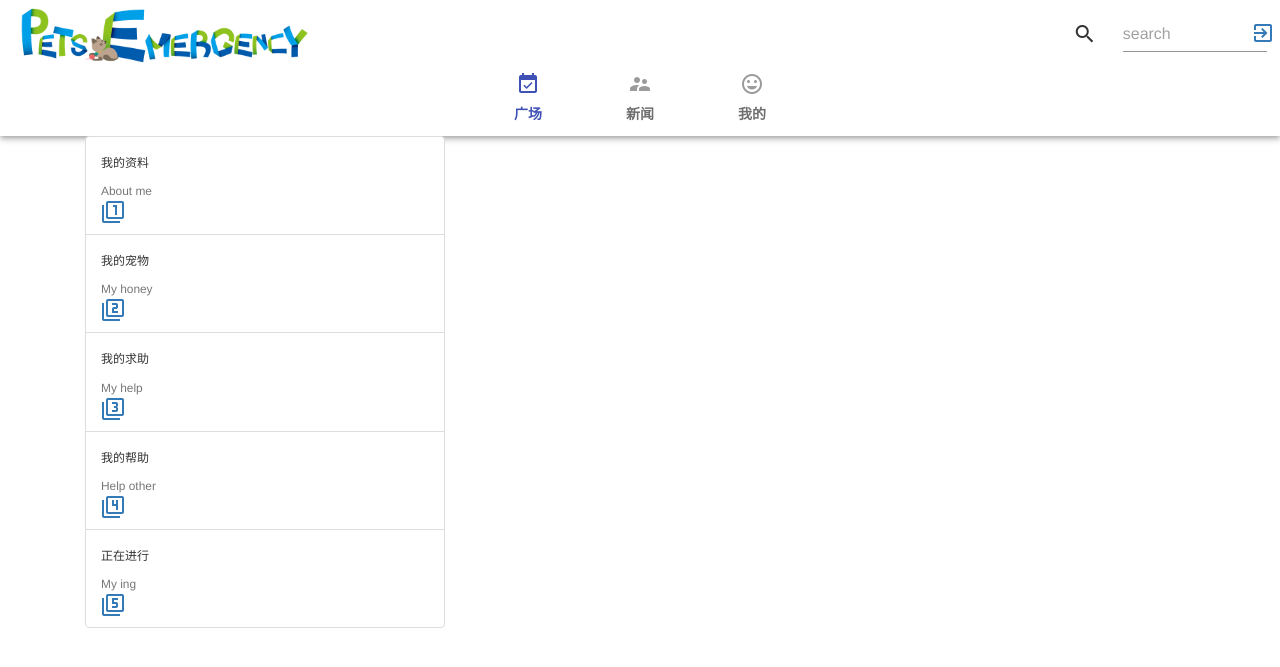
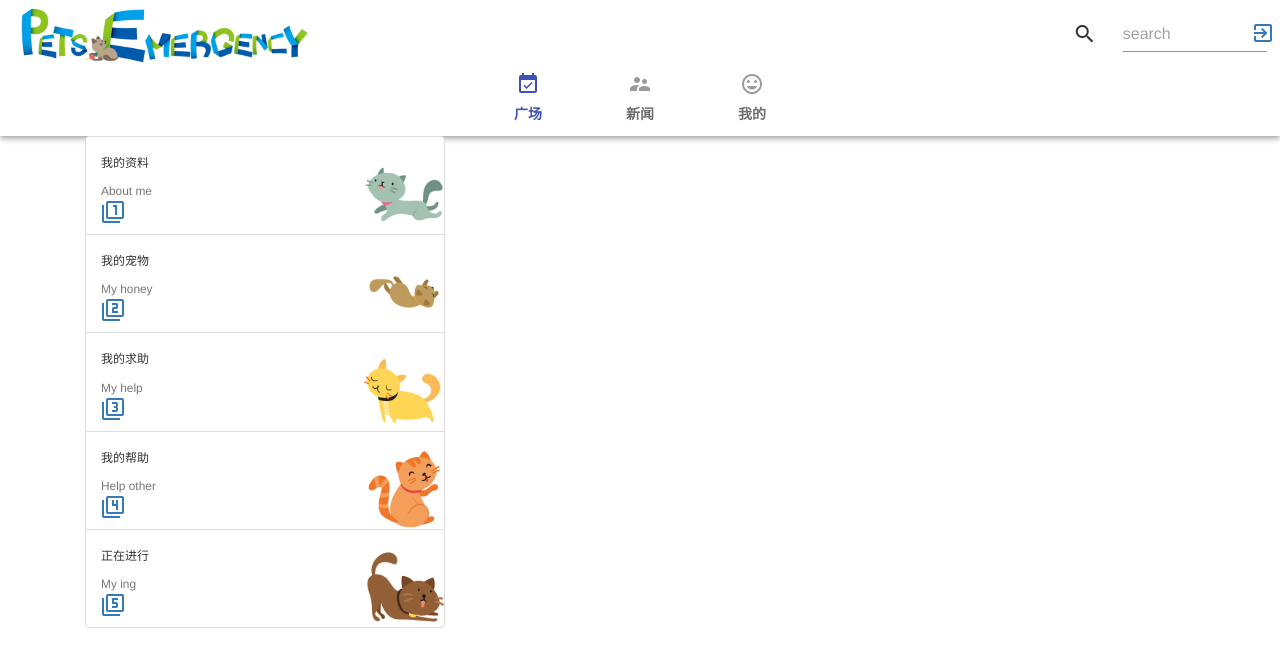
Before and after one commit to tingnim/Pets-Emergency, a Django app: page /pets/myzone/ in a window 1280 px wide. Shown: the top 667 px of the page. Run offline with Django 3.2, Linux system fonts and the light colour scheme; some libraries are stand-ins or nearby versions.

Commit message:
add image

```diff
--- a/templates/petsemergency/WelcomePage.html
+++ b/templates/petsemergency/WelcomePage.html
@@ -1,6 +1,7 @@
 {% load static %}
 <!DOCTYPE html>
 <html>
+<link rel="shortcut icon" href="{% static "4.png" %}"/>
 <head>
     <meta charset="utf-8">
     <meta name="viewport" content="width=device-width">
--- a/templates/petsemergency/base.html
+++ b/templates/petsemergency/base.html
@@ -20,6 +20,7 @@
     </style>
 
 <script src="{% static 'js/mdui.min.js' %}"></script>
+<link rel="shortcut icon" href="{% static "4.png" %}"/>
 
       <body>
 
--- a/templates/petsemergency/myzone.html
+++ b/templates/petsemergency/myzone.html
@@ -3,6 +3,28 @@
 {% block title %}个人主页{% endblock %}
 
 {% block content %}
+<style>
+#li1 {
+	background: white url("{% static "3.png" %}") no-repeat right bottom;
+	background-size: 80px;
+}
+#li2 {
+	background: white url("{% static "5.png" %}") no-repeat right bottom;
+	background-size: 80px;
+}
+#li3 {
+	background: white url("{% static "6.png" %}") no-repeat right bottom;
+	background-size: 80px;
+}
+#li4 {
+	background: white url("{% static "7.png" %}") no-repeat right bottom;
+	background-size: 80px;
+}
+#li5 {
+	background: white url("{% static "8.png" %}") no-repeat right bottom;
+	background-size: 80px;
+}
+</style>
 
   <div class="container">
   <header class="blog-header py-3"></header>
@@ -13,7 +35,7 @@
   <div class="row">
     <div class="col-md-4 order-md-1 mb-4">
       <ul class="list-group mb-3">
-        <li class="list-group-item d-flex justify-content-between lh-condensed">
+        <li id="li1" class="list-group-item d-flex justify-content-between lh-condensed">
           <div>
             <h6 class="my-0">我的资料</h6>
             <small class="text-muted">About me</small>
@@ -21,28 +43,28 @@
           <a href="{% url 'myzone_aboutme' %}">
               <i class="mdui-icon material-icons">filter_1</i>
         </a></li>
-        <li class="list-group-item d-flex justify-content-between lh-condensed">
+        <li id="li2" class="list-group-item d-flex justify-content-between lh-condensed">
           <div>
             <h6 class="my-0">我的宠物</h6>
             <small class="text-muted">My honey</small>
           </div>
             <a href="{% url 'myzone_mypets' %}"><i class="mdui-icon material-icons">filter_2</i></a>
         </li>
-        <li class="list-group-item d-flex justify-content-between lh-condensed">
+        <li id="li3" class="list-group-item d-flex justify-content-between lh-condensed">
           <div>
             <h6 class="my-0">我的求助</h6>
             <small class="text-muted">My help</small>
           </div>
             <a href="{% url 'myzone_myhelp' %}"><i class="mdui-icon material-icons">filter_3</i></a>
         </li>
-        <li class="list-group-item d-flex justify-content-between lh-condensed">
+        <li id="li4" class="list-group-item d-flex justify-content-between lh-condensed">
           <div>
             <h6 class="my-0">我的帮助</h6>
             <small class="text-muted">Help other</small>
           </div>
             <a href="{% url 'myzone_helpother' %}"><i class="mdui-icon material-icons">filter_4</i></a>
         </li>
-          <li class="list-group-item d-flex justify-content-between lh-condensed">
+          <li id="li5" class="list-group-item d-flex justify-content-between lh-condensed">
           <div>
             <h6 class="my-0">正在进行</h6>
             <small class="text-muted">My ing</small>
--- a/templates/petsemergency/signin.html
+++ b/templates/petsemergency/signin.html
@@ -88,6 +88,7 @@
             }
         }
     </style>
+	<link rel="shortcut icon" href="{% static "4.png" %}"/>
     <div class="container">
         <header class="blog-header py-3"></header>
 
--- a/templates/petsemergency/signup.html
+++ b/templates/petsemergency/signup.html
@@ -3,7 +3,7 @@
 {% block title %}注册{% endblock %}
 
 {% block content %}
-
+	<link rel="shortcut icon" href="{% static "4.png" %}"/>
     <style>
         .form-signup {
             width: 100%;
```
Also changed, not shown: petsemergency/static/3.png (added), petsemergency/static/4.png (added), petsemergency/static/5.png (added), petsemergency/static/6.png (added), petsemergency/static/7.png (added), petsemergency/static/8.png (added).
